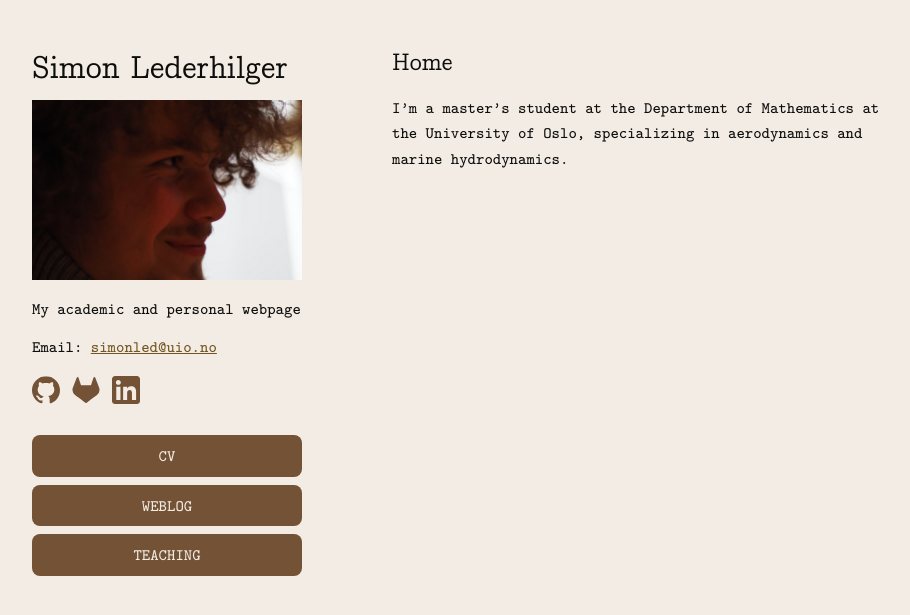
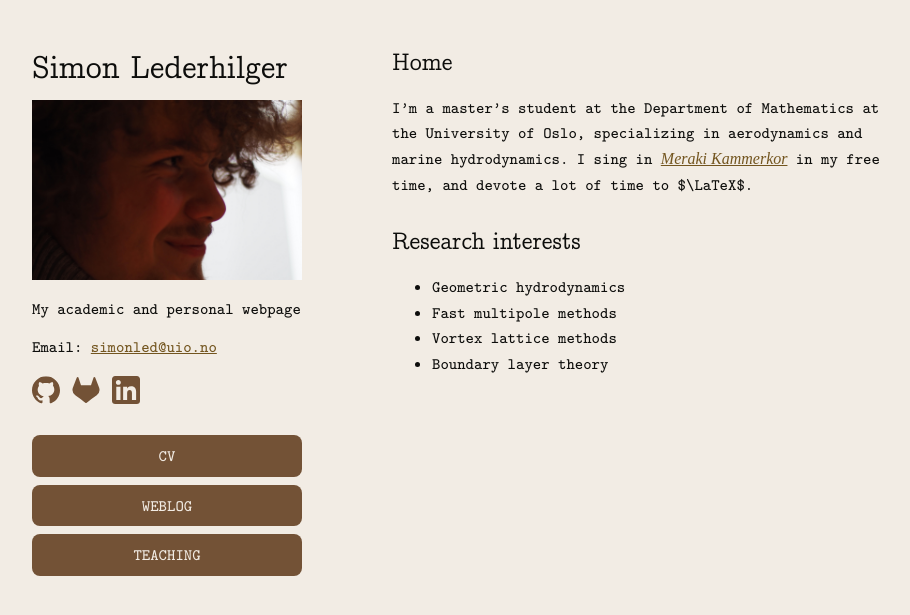
Before and after one commit to lederhilger/lederhilger.github.io, a Jekyll site: the page built from index.md, in a window 1280 px wide. Shown: the top 615 px of the page, without its empty margins (178-1088 px from the left). Built offline with Jekyll 4.4.1, drawn with Linux system fonts in a browser that asks for light colours; some web fonts are replaced; a script that is not in the unit is left out.

Commit message:
Interests

```diff
--- a/index.md
+++ b/index.md
@@ -5,3 +5,10 @@ title: Home
 # Home
 
 I'm a master's student at the Department of Mathematics at the University of Oslo, specializing in aerodynamics and marine hydrodynamics.
+I sing in [*Meraki Kammerkor*](https://merakikammerkor.no/) in my free time, and devote a lot of time to $\LaTeX$.
+
+## Research interests
+- Geometric hydrodynamics
+- Fast multipole methods
+- Vortex lattice methods
+- Boundary layer theory
```
